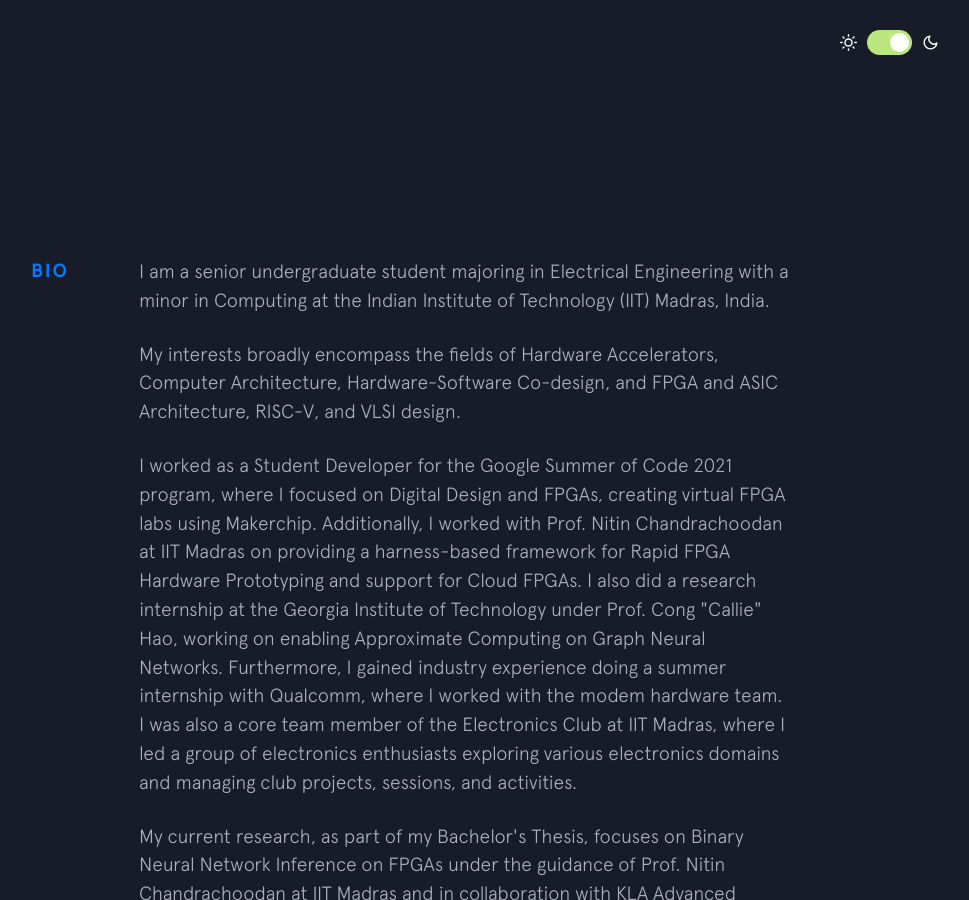
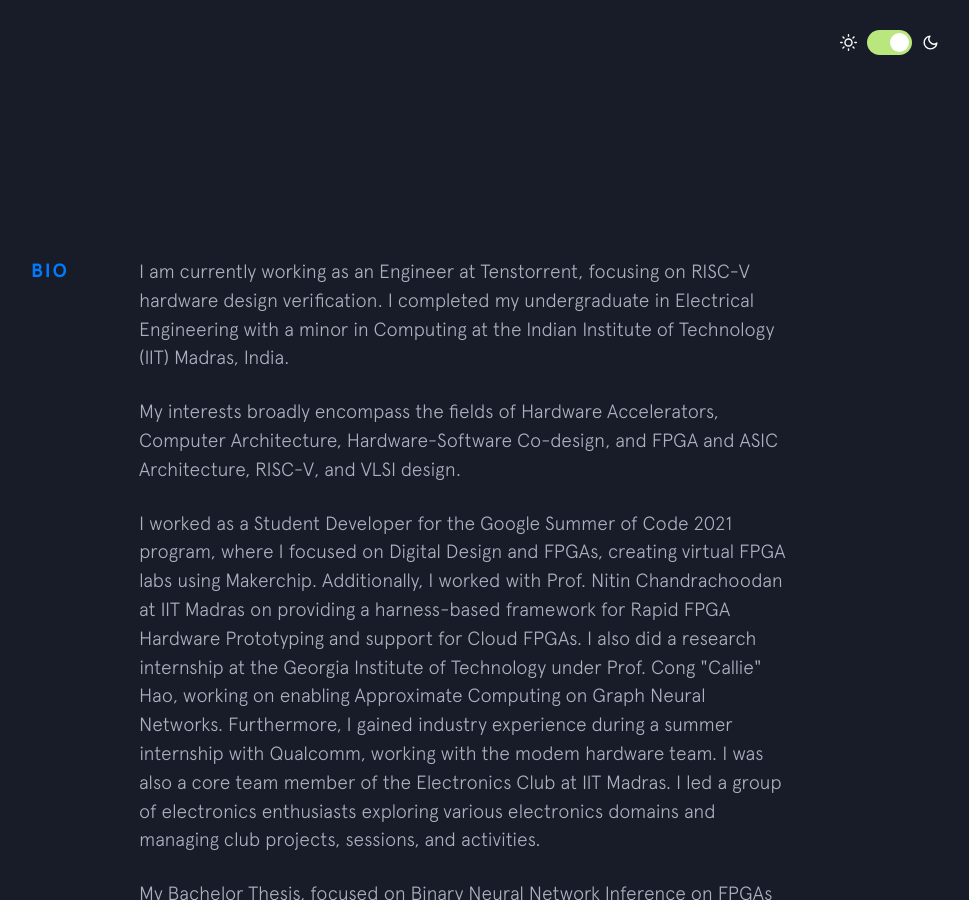
Before and after one commit to BalaDhinesh/baladhinesh.github.io, a Jekyll site: the page built from index.html, in a window 1280 px wide and 900 px high, scrolled down 743 px. Shown: the whole window, without its empty margins (311-1280 px from the left). Built offline with Jekyll 4.4.1, drawn with Linux system fonts in a browser that asks for light colours; nearby versions of some CDN libraries; some of the changed text lies outside the part shown.

Commit message:
update experience

```diff
--- a/_includes/background.html
+++ b/_includes/background.html
@@ -2,17 +2,14 @@
   <div class="section__title">Bio</div>
   <div class="section__content">
     <p>
-      I am a senior undergraduate student majoring in Electrical Engineering with a minor in Computing at the Indian Institute of Technology (IIT) Madras, India.
-    </p>
+      I am currently working as an Engineer at Tenstorrent, focusing on RISC-V hardware design verification. I completed my undergraduate in Electrical Engineering with a minor in Computing at the Indian Institute of Technology (IIT) Madras, India.    </p>
     <p>
       My interests broadly encompass the fields of Hardware Accelerators, Computer Architecture, Hardware-Software Co-design, and FPGA and ASIC Architecture, RISC-V, and VLSI design.
     </p>
     <p>
-      I worked as a Student Developer for the Google Summer of Code 2021 program, where I focused on Digital Design and FPGAs, creating virtual FPGA labs using Makerchip. Additionally, I worked with Prof. Nitin Chandrachoodan at IIT Madras on providing a harness-based framework for Rapid FPGA Hardware Prototyping and support for Cloud FPGAs. I also did a research internship at the Georgia Institute of Technology under Prof. Cong "Callie" Hao, working on enabling Approximate Computing on Graph Neural Networks. Furthermore, I gained industry experience doing a summer internship with Qualcomm, where I worked with the modem hardware team. I was also a core team member of the Electronics Club at IIT Madras, where I led a group of electronics enthusiasts exploring various electronics domains and managing club projects, sessions, and activities.
-    </p>
+      I worked as a Student Developer for the Google Summer of Code 2021 program, where I focused on Digital Design and FPGAs, creating virtual FPGA labs using Makerchip. Additionally, I worked with Prof. Nitin Chandrachoodan at IIT Madras on providing a harness-based framework for Rapid FPGA Hardware Prototyping and support for Cloud FPGAs. I also did a research internship at the Georgia Institute of Technology under Prof. Cong "Callie" Hao, working on enabling Approximate Computing on Graph Neural Networks. Furthermore, I gained industry experience during a summer internship with Qualcomm, working with the modem hardware team. I was also a core team member of the Electronics Club at IIT Madras. I led a group of electronics enthusiasts exploring various electronics domains and managing club projects, sessions, and activities.    </p>
     <p>
-      My current research, as part of my Bachelor's Thesis, focuses on Binary Neural Network Inference on FPGAs under the guidance of Prof. Nitin Chandrachoodan at IIT Madras and in collaboration with KLA Advanced Computing Labs, Chennai. I am also an open-source contributor and have conducted several workshops on FPGAs and embedded microcontrollers.
-    </p>
+      My Bachelor Thesis, focused on Binary Neural Network Inference on FPGAs under the guidance of Prof. Nitin Chandrachoodan and in collaboration with KLA Advanced Computing Labs, Chennai. I am also an open-source contributor and have conducted several workshops on FPGAs and embedded microcontrollers.    </p>
     <p>I love to play Basketball and carrom.</p>
     <!-- {% include employment-status.html %} -->
   </div>
```
Also changed, not shown: _data/experience.yml (+5 -4 lines).
